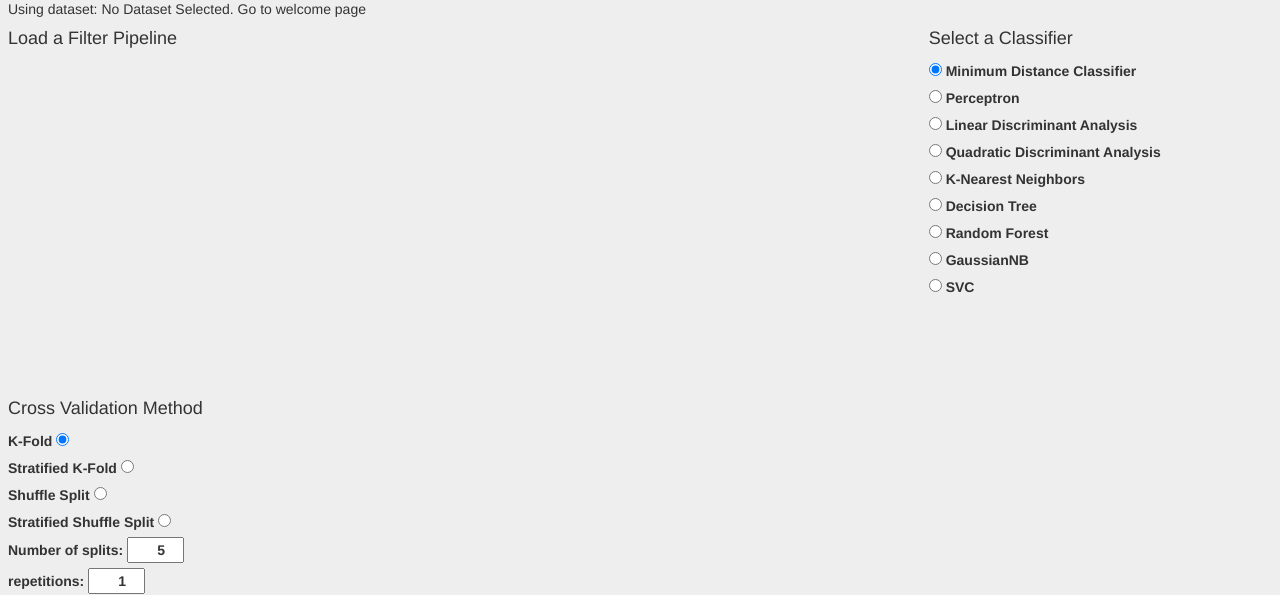
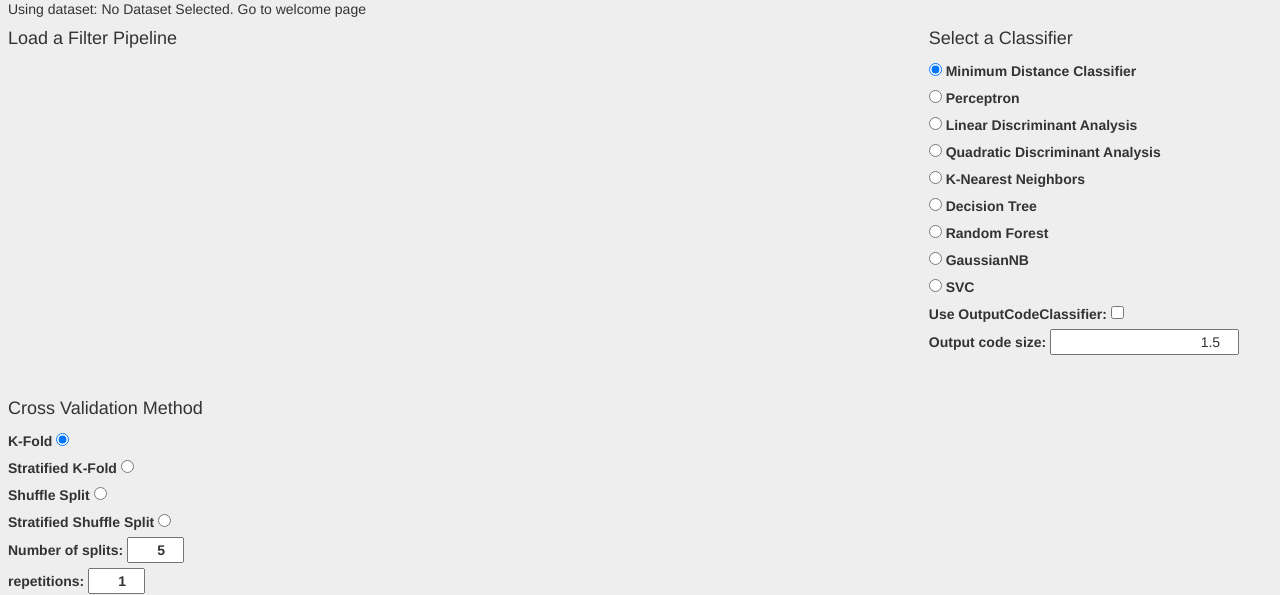
Before and after one commit to FMiranda97/Scikit-Learn-Prototyping, a Django app: page /classifiers in a window 1280 px wide. Shown: the part 57-652 px from the top of the page. Run offline with Django 3.2, Linux system fonts and the light colour scheme; data that the repository does not hold is empty; some libraries are stand-ins or nearby versions.

Commit message:
Add OutputCode strategy

```diff
--- a/model_creation.py
+++ b/model_creation.py
@@ -6,7 +6,7 @@ from sklearn.ensemble import RandomForestClassifier
 from sklearn.linear_model import Perceptron
 from sklearn.discriminant_analysis import LinearDiscriminantAnalysis, QuadraticDiscriminantAnalysis
 from sklearn.metrics import confusion_matrix, multilabel_confusion_matrix
-from sklearn.multiclass import OneVsRestClassifier, OneVsOneClassifier
+from sklearn.multiclass import OneVsRestClassifier, OneVsOneClassifier, OutputCodeClassifier
 from sklearn.neighbors import KNeighborsClassifier
 from sklearn.tree import DecisionTreeClassifier
 from sklearn.naive_bayes import GaussianNB
--- a/templates/classifiers.html
+++ b/templates/classifiers.html
@@ -263,7 +263,12 @@
                     let kernel = $('input[name="kernel"]:checked').val()
                     let degree = $('input[name="degree"]').val();
                     let mc_strategy = $('input[name="svm-multiclass"]:checked').val()
-                    classifier = `${mc_strategy}(SVC(kernel=\'${kernel}\', C=${C}, degree=${degree}))`;
+                    if (mc_strategy === "OutputCodeClassifier") {
+                        let outputcode_size = $('input[name="outputcode_size"]').val();
+                        classifier = `${mc_strategy}(SVC(kernel=\'${kernel}\', C=${C}, degree=${degree}), code_size = ${outputcode_size})`
+                    } else {
+                        classifier = `${mc_strategy}(SVC(kernel=\'${kernel}\', C=${C}, degree=${degree}))`;
+                    }
                     break;
                 default:
                     classifier = `${selected}()`;
@@ -279,6 +284,11 @@
             } else {
                 validation = `${validation_method}(n_splits=${n_splits})`
             }
+            if ($('#use_outputcode').is(":checked") && selected != "SVC") {
+                let outputcode_size = $('input[name="outputcode_size"]').val();
+                classifier = `OutputCodeClassifier(${classifier}, code_size=${outputcode_size})`;
+            }
+            alert(classifier);
 
 
             $.ajax({
@@ -314,7 +324,7 @@
                 case "RandomForestClassifier":
                     let randomfcriterion = $('input[name="randomf-criterion"]:checked').val();
                     let bootstrap = $('#randomf-bootstrap').is(":checked");
-                    bootstrap = bootstrap? "True" : "False";
+                    bootstrap = bootstrap ? "True" : "False";
                     let n_estimators = $('input[name="n_estimators"]').val();
                     classifier = `RandomForestClassifier(n_estimators=${n_estimators}, criterion=\'${randomfcriterion}\', bootstrap=${bootstrap})`;
                     break;
@@ -323,12 +333,24 @@
                     let kernel = $('input[name="kernel"]:checked').val()
                     let degree = $('input[name="degree"]').val();
                     let mc_strategy = $('input[name="svm-multiclass"]:checked').val()
-                    classifier = `${mc_strategy}(SVC(kernel=\'${kernel}\', C=${C}, degree=${degree}))`;
+                    if ($('#use_outputcode').is(":checked")) {
+                        let outputcode_size = $('input[name="outputcode_size"]').val();
+                        classifier = `${mc_strategy}(SVC(kernel=\'${kernel}\', C=${C}, degree=${degree}), code_size = ${outputcode_size})`
+                    } else {
+                        classifier = `${mc_strategy}(SVC(kernel=\'${kernel}\', C=${C}, degree=${degree}))`;
+                    }
+
                     break;
                 default:
                     classifier = `${selected}()`;
                     break;
             }
+
+            if ($('#use_outputcode').is(":checked") && selected != "SVC") {
+                let outputcode_size = $('input[name="outputcode_size"]').val();
+                classifier = `OutputCodeClassifier(${classifier}, code_size=${outputcode_size})`;
+            }
+            alert(classifier);
 
             $.ajax({
                 type: "GET",
@@ -419,10 +441,16 @@
                 <input class="form-check-input" type="radio" id="svm" name="method" value="SVC" onclick="load_param_selectors()">
                 <label class="form-check-label" for="svm">SVC</label><br>
                 <h4 id="params-header" style="display: none">Classifier Parameters</h4>
+
+                <label for="use_outputcode">Use OutputCodeClassifier:</label>
+                <input type="checkbox" id="use_outputcode" name="use_outputcode"><br>
+                <label for="outputcode_size">Output code size:</label>
+                <input type="number" id="outputcode_size" name="outputcode_size" min="1.5" step="0.5" value="1.5">
+
+
                 <div id="knn-params" style="display: none">
                     <label for="n_neighbors">Number of Neighbors:</label>
                     <input type="number" id="n_neighbors" name="n_neighbors" min="1" max="100" value="5"><br>
-
                     <label>Weights:</label>
                     <input type="radio" id="knn-uniform" name="knn-weights" value="uniform" checked>
                     <label for="knn-uniform">uniform</label>
@@ -476,6 +504,8 @@
                     <label for="svm-multiclass-ovr">One Vs Rest</label>
                     <input type="radio" id="svm-multiclass-ovo" name="svm-multiclass" value="OneVsOneClassifier" onclick="load_param_selectors()">
                     <label for="svm-multiclass-ovo">One Vs One</label>
+                    <input type="radio" id="svm-multiclass-out" name="svm-multiclass" value="OutputCodeClassifier" onclick="load_param_selectors()">
+                    <label for="svm-multiclass-out">OutputCode</label>
 
 
                 </div>
@@ -502,9 +532,10 @@
             </label><br>
             <div id="cross_val_repetitions">
                 <label>repetitions:
-                <input type="number" name="n_repeats" min="1" max="10" step="1" value="1">
-            </label>
-            </div><br>
+                    <input type="number" name="n_repeats" min="1" max="10" step="1" value="1">
+                </label>
+            </div>
+            <br>
 
             <input type="button" class="btn btn-primary" onclick="classifierAnalysis()" value="Analyse Classifier">
             <input type="button" class="btn btn-primary" onclick="classifierSaving()" value="Save Classifier">
```
